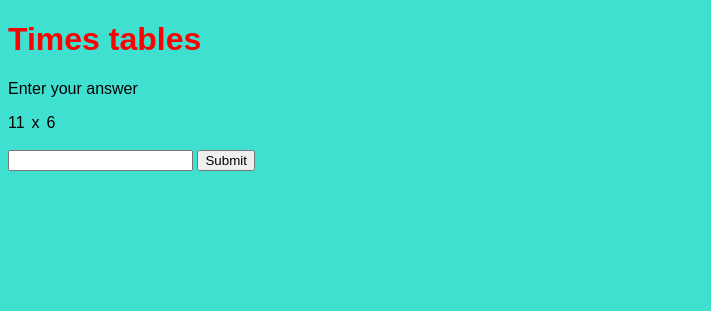
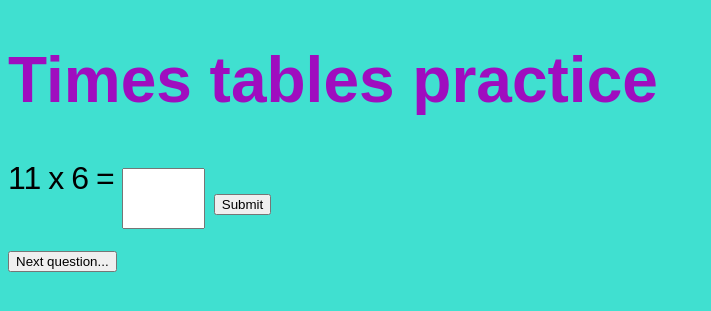
Before and after one commit to chrisrusselldigital/timestables, a PHP site: page / in a window 1280 px wide. Shown: the top 311 px of the page, without its empty margins (0-711 px from the left). Run offline with PHP 8.4, Linux system fonts and the light colour scheme.

Commit message:
Adds some design

```diff
--- a/index.html
+++ b/index.html
@@ -6,19 +6,21 @@
   <link rel="stylesheet" type="text/css" href="tables.css">
 </head>
   <body>
-    <h1>Times tables</h1>
-    <p>Enter your answer</p>
+    <h1>Times tables practice</h1>
     <form id="answer" onSubmit="parseAnswer(); return false;">
 
        <div id="firstpart" class="question"></div>
        <div id="times" class="question"> x </div>
        <div id="secondpart" class="question"></div>
+       <div id="equals" class="question"> = </div>
 
-     <br>
-     <br>
+  <p></p>
       <input type="number" id="MyAnswer" size="2"></input>
       <input type="submit" name="button" value="Submit"></input>
     </form>
+    <div id="button-wrapper">
+    <button id="clear" onClick="nextQuestion();">Next question...</button>
+    </div>
     <br>
     <div id="feedback"></div>
     <script type="text/javascript" src="tables.js"></script>
--- a/tables.css
+++ b/tables.css
@@ -1,11 +1,19 @@
 h1 {
   font-family: sans-serif;
-  color: red;
+  color: #9f0dbf;
 }
 
 body {
   font-family: sans-serif;
   background-color: turquoise;
+  font-size: 2em;
+}
+
+input[type=number] {
+  width: 5%;
+  padding: 10px 8px;
+  margin: 8px 0;
+  font-size: 1em;
 }
 
 div.question {
--- a/tables.js
+++ b/tables.js
@@ -8,11 +8,13 @@ document.getElementById("secondpart").innerHTML = multiplicand;
 
 function parseAnswer() {
   if (document.getElementById('MyAnswer').value == solution) {
-    document.getElementById('feedback').innerHTML = "Correct";
+    document.getElementById('feedback').innerHTML = "Correct! The answer is <strong>" + solution + "</strong>.";
+    document.getElementById("feedback").style.color = "green";
     console.log("correct");
   }
   else {
-    document.getElementById('feedback').innerHTML = "Incorrect";
+    document.getElementById('feedback').innerHTML = "Sorry, the answer is <strong>" + solution + "</strong>.";
+    document.getElementById("feedback").style.color = "red";
     console.log("incorrect");
   }
 }
```
